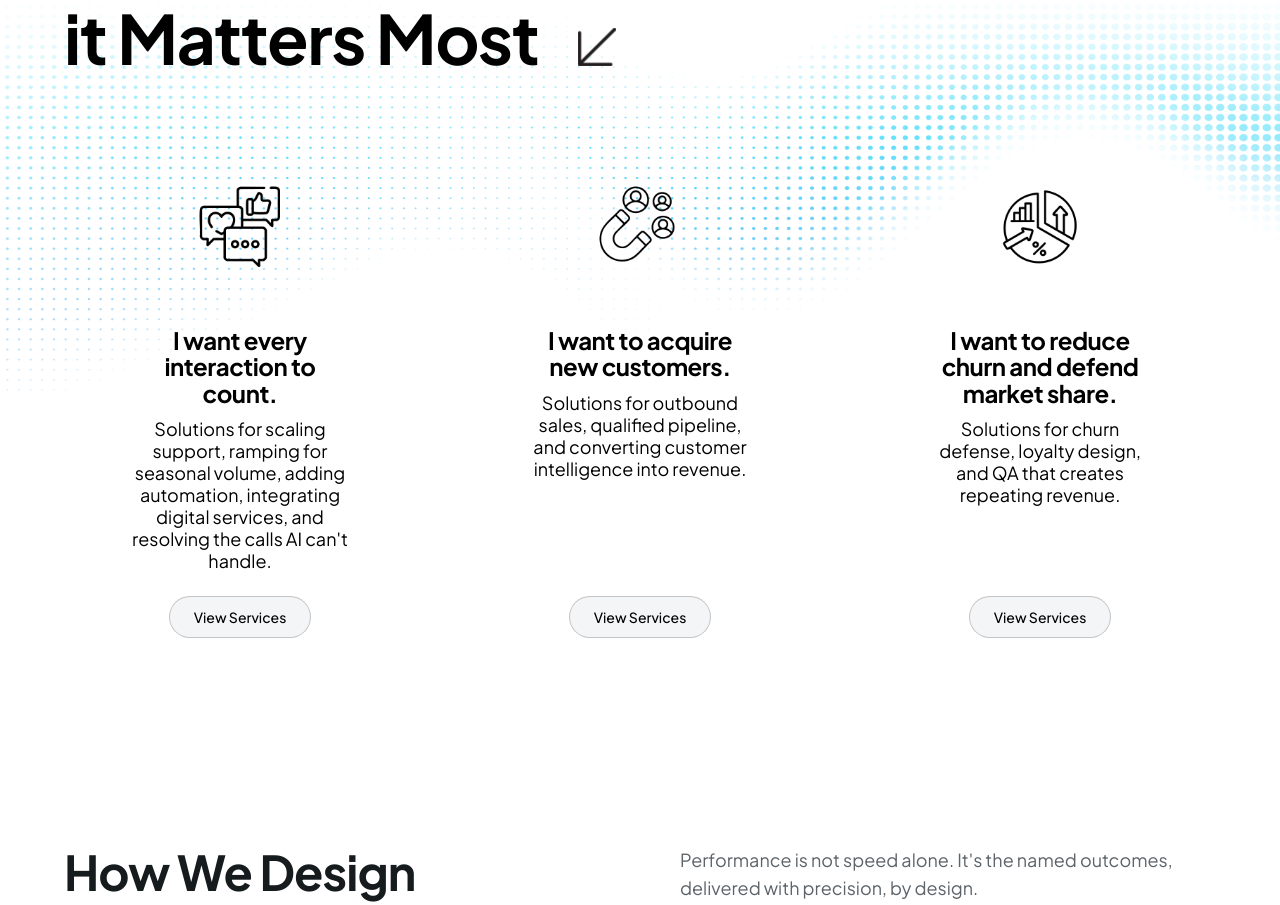
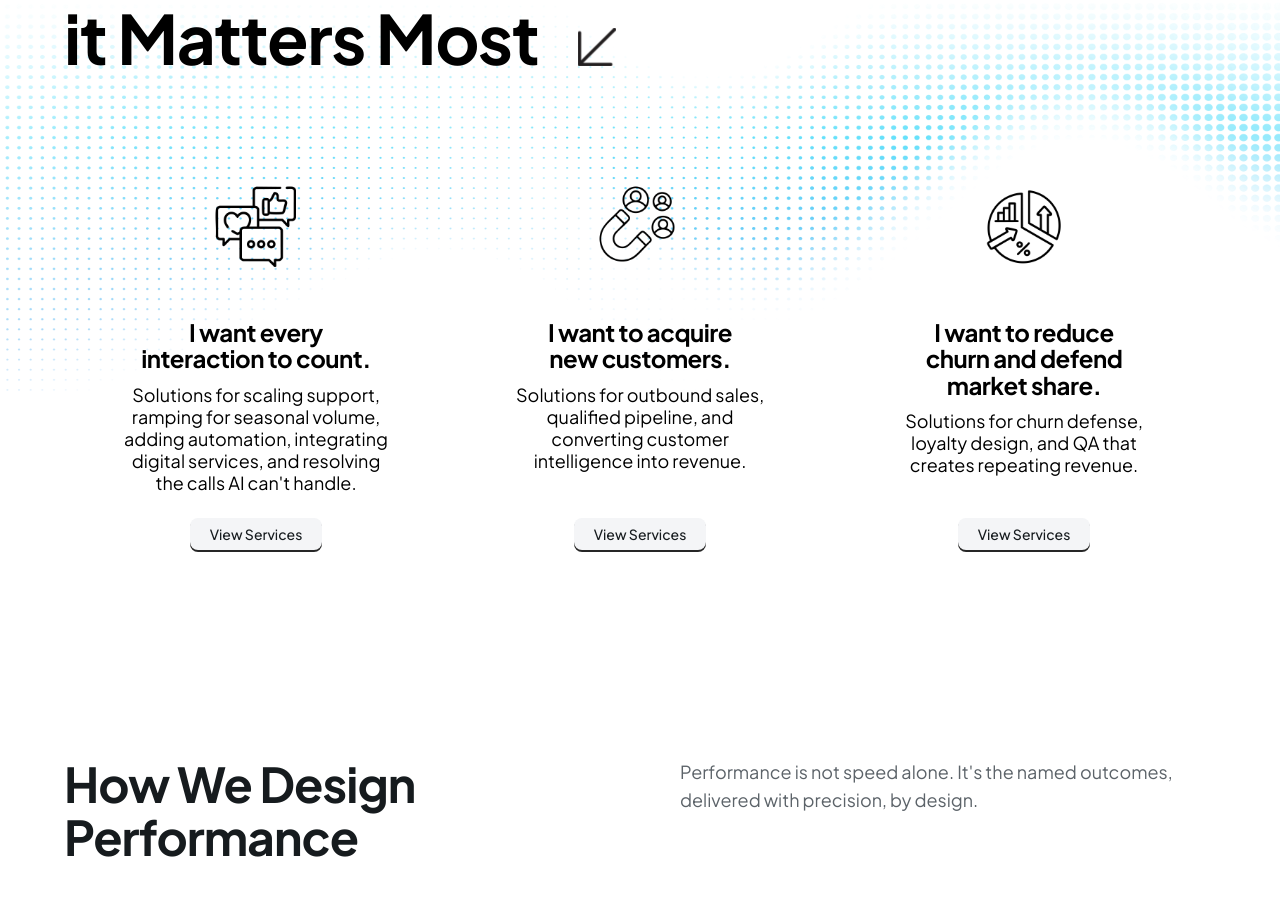
Before and after one commit to knightfoxapps/itelligenceweb, a Next.js app: page / in a window 1280 px wide. Shown: the part 2240-3145 px from the top of the page. Built offline with nearby package versions, Linux system fonts and the light colour scheme.

Commit message:
fix: solution mapping columns — tighter icon gap, wider text, centered buttons with nav CTA style

```diff
--- a/src/components/sections/home/solution-mapping-section.tsx
+++ b/src/components/sections/home/solution-mapping-section.tsx
@@ -73,8 +73,8 @@ export function SolutionMappingSection() {
           </h2>
         </motion.div>
 
-        {/* Three columns */}
-        <div className="grid grid-cols-1 gap-10 md:grid-cols-3 md:gap-8 lg:gap-12">
+        {/* Three columns — spread evenly across full width */}
+        <div className="grid grid-cols-1 gap-10 md:grid-cols-3 md:gap-0">
           {solutions.map((sol, i) => (
             <motion.div
               key={sol.href}
@@ -83,7 +83,7 @@ export function SolutionMappingSection() {
               transition={{ duration: 0.5, delay: i * 0.12 }}
               className="flex flex-col items-center text-center"
             >
-              <div className="relative mb-3 h-28 w-28 md:h-36 md:w-36 lg:h-44 lg:w-44">
+              <div className="relative mb-1 h-28 w-28 md:h-36 md:w-36 lg:h-44 lg:w-44">
                 <Image
                   src={sol.icon}
                   alt=""
@@ -91,15 +91,15 @@ export function SolutionMappingSection() {
                   className="object-contain"
                 />
               </div>
-              <h3 className="mb-3 max-w-[200px] text-[24px] font-medium leading-[28px] text-black">
+              <h3 className="mb-3 max-w-[230px] text-[24px] font-medium leading-[28px] text-black">
                 {sol.title}
               </h3>
-              <p className="mb-6 max-w-[220px] flex-1 text-[18px] font-normal leading-[22px] text-black">
+              <p className="mb-6 max-w-[280px] flex-1 text-[18px] font-normal leading-[22px] text-black">
                 {sol.description}
               </p>
               <Link
                 href={sol.href}
-                className="inline-flex items-center justify-center rounded-full border border-black/20 bg-[#f4f5f7] px-6 py-2.5 text-sm font-medium text-black transition-colors hover:bg-[#ebedf0]"
+                className="inline-flex items-center justify-center rounded-lg bg-[#f4f5f7] px-5 py-1.5 text-sm font-medium text-foreground shadow-[0_2px_0_0_rgba(0,0,0,0.85)] transition-colors hover:bg-[#ebedf0]"
               >
                 {sol.cta}
               </Link>
```
